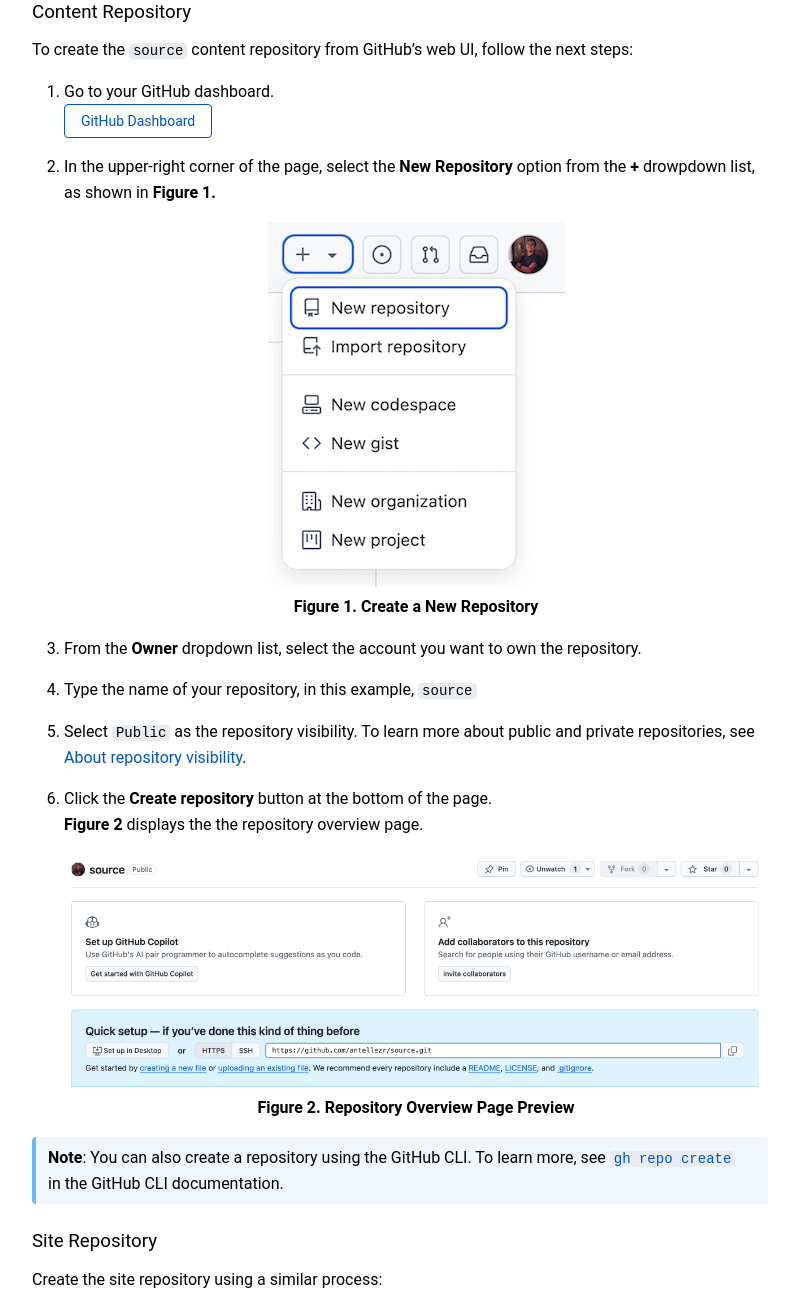
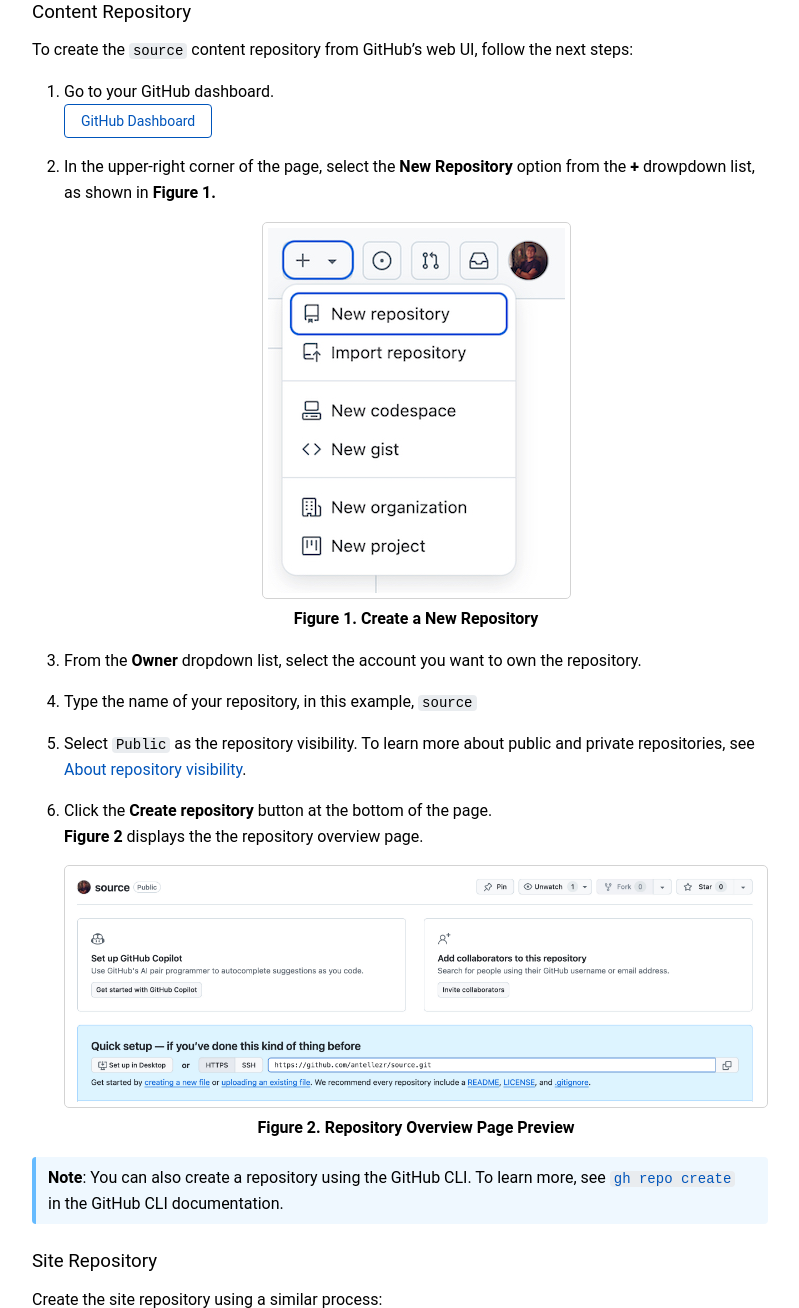
Before and after one commit to antellezr/antellezr.github.io, a plain HTML site: page docs/portfolio/create-a-portfolio/index.html in a window 1280 px wide. Shown: the part 1111-2419 px from the top of the page, without its empty margins (240-1039 px from the left). Drawn offline with Linux system fonts and the light colour scheme; a web font is replaced by a local one.

Commit message:
Updates image formatting in how-to guide

```diff
--- a/docs/portfolio/create-a-portfolio/index.html
+++ b/docs/portfolio/create-a-portfolio/index.html
@@ -258,7 +258,7 @@
 <li>
 <p>In the upper-right corner of the page, select the <strong>New Repository</strong> option from the  <strong>+</strong> drowpdown list, as shown in <strong>Figure 1.</strong></p>
 <center>
-<p><img src="new-repository.jpg" alt="New Repository" title="New Repository"/><br>
+<p><img src="new-repository.jpg" alt="New Repository" title="New Repository" class="img-border" style="border: 1px solid lightgrey; border-radius: 5px; padding: 5px;"><br>
 <strong>Figure 1. Create a New Repository</strong></p>
 </center>
 </li>
@@ -275,7 +275,7 @@
 <p>Click the <strong>Create repository</strong> button at the bottom of the page.<br>
 <strong>Figure 2</strong> displays the the repository overview page.</p>
 <center>
-<p><img src="source-repo-overview.jpg" alt="Repository overview page" /><br>
+<p><img src="source-repo-overview.jpg" alt="Repository overview page" title="Repository overview page" class="img-border" style="border: 1px solid lightgrey; border-radius: 5px; padding: 5px;"><br>
 <strong>Figure 2. Repository Overview Page Preview</strong></p>
 </center>
 </li>
```
